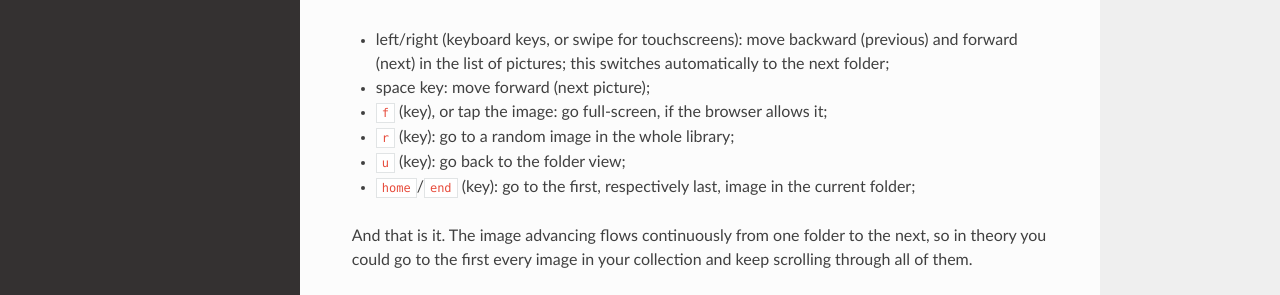
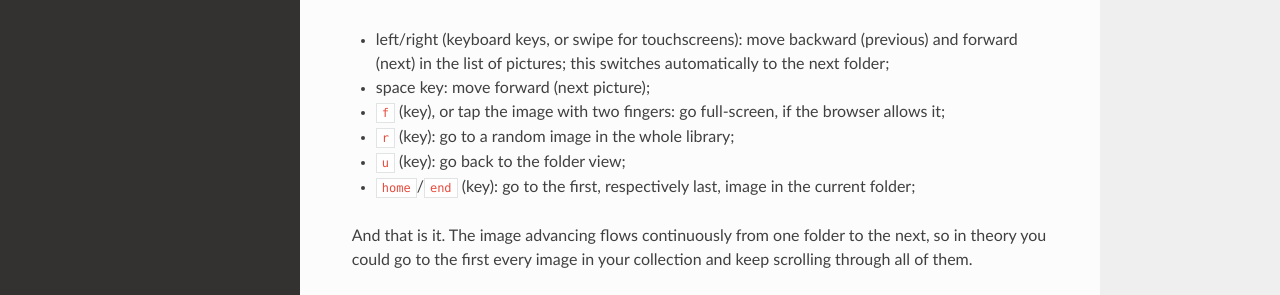
Before and after one commit to iustin/corydalis, an MkDocs documentation site: the page built from docs/manual.md, in a window 1280 px wide and 900 px high. Shown: the part 420-715 px from the top of the window. Built offline with MkDocs 1.6.1, drawn with Linux system fonts in a browser that asks for light colours; nearby versions of some CDN libraries; old or Windows-style settings are respelled for this version of MkDocs.

Commit message:
Fix documentation regarding touch for fullscreen
This confused me as well…

```diff
--- a/docs/manual.md
+++ b/docs/manual.md
@@ -20,8 +20,8 @@ viewing from it. The controls are:
   (previous) and forward (next) in the list of pictures; this switches
   automatically to the next folder;
 - space key: move forward (next picture);
-- `f` (key), or tap the image: go full-screen, if the browser allows
-  it;
+- `f` (key), or tap the image with two fingers: go full-screen, if the
+  browser allows it;
 - `r` (key): go to a random image in the whole library;
 - `u` (key): go back to the folder view;
 - `home`/`end` (key): go to the first, respectively last, image in the
```
